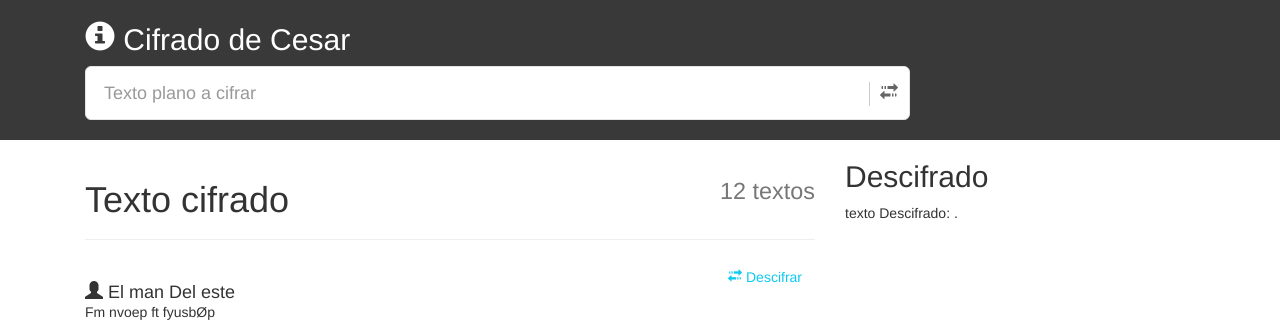
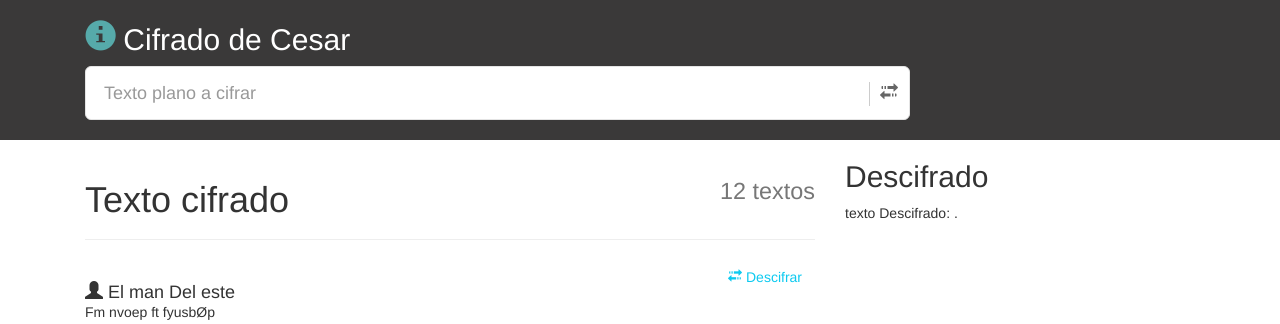
Before and after one commit to Alexm-99/cifrado-cesar, a Django app: page / in a window 1280 px wide. Shown: the top 324 px of the page. Run offline with Django 3.2, Linux system fonts and the light colour scheme; data comes from the database, SQL or seed files in the repository; both versions use the stored data as it was after the commit; some libraries are stand-ins or nearby versions.

Commit message:
Cambio css texto color

```diff
--- a/public/static/index.css
+++ b/public/static/index.css
@@ -158,3 +158,34 @@ a:hover{
 	margin: 0 0 0 5px;
 	color: #2b6fb4 !important;
 }
+
+
+/*Color neon*/
+
+
+.neons:hover i{
+    /* font-size: 9rem; */
+    text-align: center;
+    font-weight: bold;
+    -webkit-animation: glow 1s ease-in-out infinite alternate;
+    -moz-animation: glow 1s ease-in-out infinite alternate;
+    animation: glow 1s ease-in-out infinite alternate;
+  }
+  .neons2 i{
+    /* font-size: 9rem; */
+    text-align: center;
+    font-weight: bold;
+    -webkit-animation: glow 1s ease-in-out infinite alternate;
+    -moz-animation: glow 1s ease-in-out infinite alternate;
+    animation: glow 1s ease-in-out infinite alternate;
+  }
+  @-webkit-keyframes glow {
+    from {
+      color: rgb(0, 255, 255);
+      /* text-shadow: 0 0 10px #00fff2, 0 0 20px #00fff2, 0 0 30px #00fff2, 0 0 40px #00fff2, 0 0 50px #00fff2, 0 0 60px #00fff2, 0 0 70px #00fff2, 0 0 90px #00fff2; */
+    }
+    to {
+      color: gray;
+      /* text-shadow: 0 0 20px #00fff2, 0 0 30px #00fff2, 0 0 40px #00fff2, 0 0 50px #00fff2, 0 0 60px #00fff2, 0 0 70px #00fff2, 0 0 80px #00fff2, 0 1 90px #00fff2; */
+    }
+  }
--- a/public/template/index.html
+++ b/public/template/index.html
@@ -75,7 +75,7 @@ aria-hidden="true">
         <div class="row">
             <div class="col-md-9">
 
-                <h2><a href="" id="info" data-bs-toggle="modal" data-bs-target="#informacion" id="btnSubmenuid" > <i class="glyphicon glyphicon-info-sign"></i></a> Cifrado de Cesar</h2>
+                <h2><a href="" class="neons2" id="info" data-bs-toggle="modal" data-bs-target="#informacion" id="btnSubmenuid" > <i class="glyphicon glyphicon-info-sign"></i></a> Cifrado de Cesar</h2>
                 <div id="custom-search-input">
                     <form action="" method="post" id="formularioCifrado">
                         {% csrf_token %}
@@ -84,8 +84,8 @@ aria-hidden="true">
                               <input type="hidden" value="10" name="clave"  id="clave">
                         <input name="mensaje" type="text" class="form-control input-lg" placeholder="Texto plano a cifrar" />
                         <span class="input-group-btn">
-                            <button class="btn btn-info btn-lg" type="button" onclick="PostMenu()">
-                                <i class="glyphicon glyphicon-transfer"></i>
+                            <button class="btn btn-info btn-lg neons" type="button" onclick="PostMenu()">
+                              <i class="glyphicon glyphicon-transfer "></i>
                             </button>
                         </span>
                     </div>
```
Also changed, not shown: db.sqlite3.
